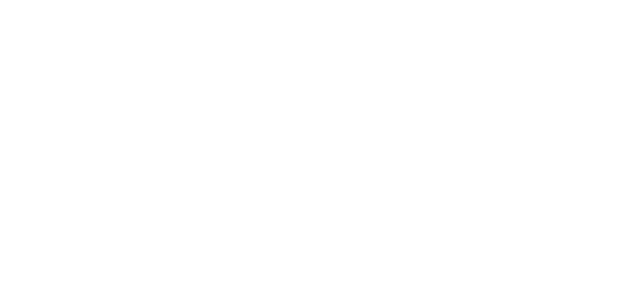
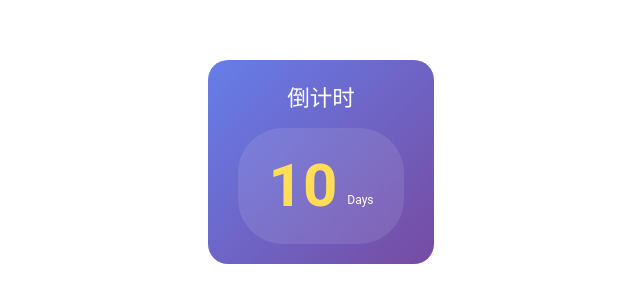
Before and after one commit to msunx/MsunSiteFront, a Vue app: page /MsunSiteFront/notion/countdown in a window 1280 px wide. Before the commit this address had no page. Shown: the part 238-540 px from the top of the page, without its empty margins (319-959 px from the left). Built offline with nearby package versions, Linux system fonts and the light colour scheme; a small style sheet from the web is missing.

Commit message:
count down

```diff
--- /dev/null
+++ b/src/components/Countdown.vue
@@ -0,0 +1,127 @@
+<template>
+    <div class="countdown-container">
+        <h2 class="countdown-title">{{ title }}</h2>
+        <div class="countdown-days">
+            <span class="days-count">{{ days }}</span>
+            <span class="days-label">Days</span>
+        </div>
+    </div>
+</template>
+
+<script>
+export default {
+    name: 'Countdown',
+    data() {
+        return {
+            title: '',
+            expiryDate: '',
+            timer: null,
+            daysLeft: 0
+        };
+    },
+    computed: {
+        days() {
+            return this.daysLeft;
+        }
+    },
+    methods: {
+        getUrlParams() {
+            const params = new URLSearchParams(window.location.search);
+            this.title = params.get('title') || '倒计时';
+            this.expiryDate = params.get('expiry') || this.getDefaultExpiryDate();
+        },
+        getDefaultExpiryDate() {
+            const currentDate = new Date();
+            currentDate.setDate(currentDate.getDate() + 10); // 默认10天后
+            return currentDate.toISOString();
+        },
+        calculateDaysLeft() {
+            const now = new Date();
+            const expiry = new Date(this.expiryDate);
+            const difference = expiry - now;
+
+            if (difference > 0) {
+                const days = Math.ceil(difference / (1000 * 60 * 60 * 24));
+                this.daysLeft = days;
+            } else {
+                this.daysLeft = 0;
+                clearInterval(this.timer);
+            }
+        }
+    },
+    mounted() {
+        this.getUrlParams();
+        this.calculateDaysLeft();
+        this.timer = setInterval(this.calculateDaysLeft, 86400000); // 每天更新一次
+    },
+    beforeDestroy() {
+        if (this.timer) {
+            clearInterval(this.timer);
+        }
+    }
+};
+</script>
+
+<style scoped>
+.countdown-container {
+    display: flex;
+    flex-direction: column;
+    align-items: center;
+    padding: 20px 30px;
+    background: linear-gradient(135deg, #667eea 0%, #764ba2 100%);
+    border-radius: 20px;
+    color: #ffffff;
+    font-family: 'Roboto', sans-serif;
+    transition: transform 0.3s ease, box-shadow 0.3s ease;
+    margin: 10vw;
+}
+
+
+.countdown-title {
+    font-size: 1.5em;
+    /* 调小标题字体 */
+    margin-bottom: 12px;
+}
+
+.countdown-days {
+    display: flex;
+    align-items: center;
+    background: rgba(255, 255, 255, 0.1);
+    padding: 10px 30px;
+    border-radius: 45px;
+    backdrop-filter: blur(10px);
+}
+
+.days-count {
+    font-size: 4em;
+    /* 调大天数字体 */
+    font-weight: bold;
+    margin-right: 10px;
+    transition: color 0.3s ease;
+    color: #ffdd57;
+}
+
+.days-label {
+    font-size: 0.8em;
+    /* 调小标签字体 */
+    margin-top: 2.4em;
+}
+
+
+@media (max-width: 600px) {
+    .countdown-title {
+        font-size: 1.5em;
+        /* 调小标题字体 */
+    }
+
+    .days-count {
+        font-size: 3em;
+        /* 调大天数字体 */
+    }
+
+    .days-label {
+        font-size: 0.8em;
+        /* 调小标签字体 */
+    }
+}
+</style>
```
Also changed, not shown: src/main.js (+7 -2 lines).
